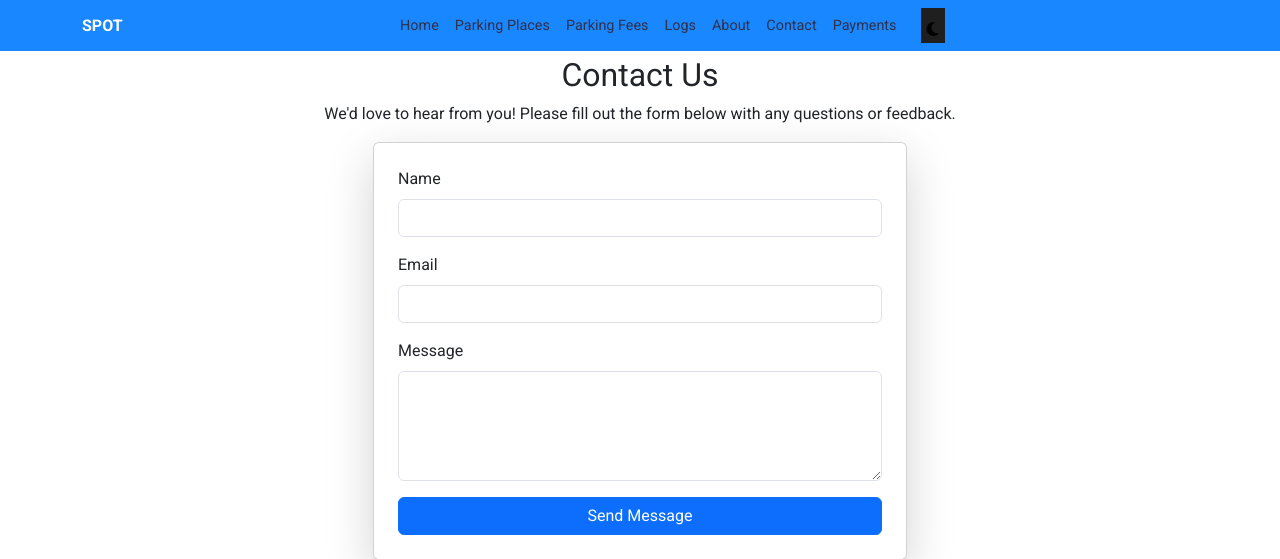
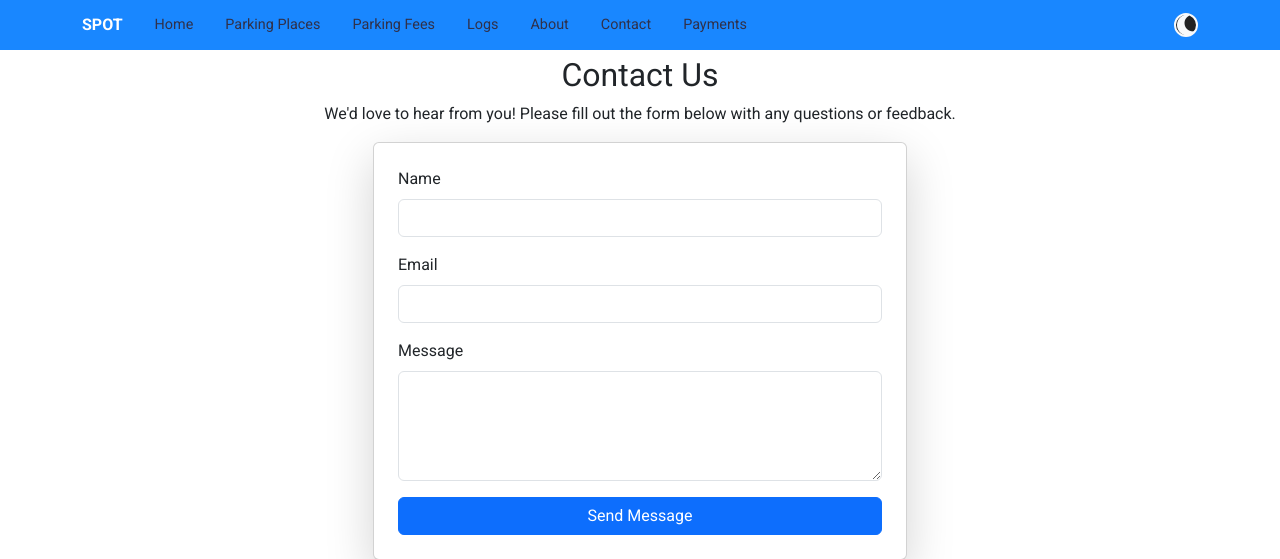
Before and after one commit to tharun977/spot-main, a Django app: page /contact/ in a window 1280 px wide. Shown: the top 559 px of the page. Run offline with Django 5.2, Linux system fonts and the light colour scheme; some libraries are stand-ins or nearby versions.

Commit message:
theme-toggle-fix

```diff
--- a/templates/base.html
+++ b/templates/base.html
@@ -15,8 +15,8 @@
         /* General Body Style */
         body {
             font-family: 'Roboto', sans-serif;
-            scroll-behavior: smooth; /* Enables smooth scrolling */
-            padding-top: 8px; /* Prevents navbar overlap */
+            scroll-behavior: smooth;
+            padding-top: 8px;
         }
 
         /* Navbar Styling */
@@ -27,11 +27,10 @@
             z-index: 1000;
             padding: 15px;
             backdrop-filter: blur(10px);
-            background: rgba(0, 123, 255, 0.2); /* Light transparency */
+            background: rgba(0, 123, 255, 0.2);
             transition: all 0.3s ease-in-out;
         }
 
-        /* Mini Navbar for Other Pages */
         .mini-navbar {
             padding: 8px;
             background: rgba(0, 123, 255, 0.9);
@@ -47,10 +46,6 @@
             padding: 5px 10px;
         }
 
-        .mini-navbar .theme-toggle {
-            font-size: 1rem;
-        }
-
         /* Navbar Scroll Effect */
         .navbar-hidden {
             transform: translateY(-100%);
@@ -59,10 +54,9 @@
 
         .navbar-scrolled {
             backdrop-filter: blur(15px);
-            background: rgba(0, 123, 255, 0.9); /* More opaque */
+            background: rgba(0, 123, 255, 0.9);
         }
 
-        /* Navbar Links */
         .navbar-nav .nav-link {
             color: #30314a;
             font-weight: 500;
@@ -74,17 +68,47 @@
             border-radius: 5px;
         }
 
-        /* Theme Toggle Button */
+        /* Theme Toggle Button - Fixed Shape */
         .theme-toggle {
-            border: #2e2e2e;
-            background: #1f1f1f;
-            color: rgb(3, 2, 2);
-            font-size: 1.2rem;
+    background: #222;  /* Dark background for light mode */
+    border: 2px solid #f8f9fa;  /* Light border */
+    color: #f8f9fa;  /* Light text */
+    font-size: 1.5rem;
     cursor: pointer;
-            transition: 0.3s;
-            padding-top: 10px;
+    transition: all 0.3s ease-in-out;
+    padding: 10px;
+    border-radius: 50%;
+    width: 20px;
+    height: 20px;
+    display: flex;
+    align-items: center;
+    justify-content: center;
 }
 
+
+        /* Hover effect */
+.theme-toggle:hover {
+    background: #333;
+}
+/* Dark mode styles */
+.dark-theme .theme-toggle {
+    background: #ffdd57;  /* Sun yellow */
+    border: 2px solid #ffdd57;
+    color: #222;
+}
+
+.dark-theme .theme-toggle:hover {
+    background: #ffcc00;
+}
+
+/* Smooth icon transition */
+.theme-toggle i {
+    transition: transform 0.3s ease-in-out;
+}
+
+.dark-theme .theme-toggle i {
+    transform: rotate(180deg);
+}
         /* Dark Mode */
         .dark-theme {
             background-color: #2e2e2e;
@@ -111,19 +135,34 @@
             background-color: #1f1f1f;
             color: #ffffff;
         }
+
+        /* Icon transition */
+        .theme-toggle i {
+            transition: transform 0.3s ease-in-out, opacity 0.3s ease-in-out;
+        }
+
+        .dark-theme .theme-toggle i {
+            transform: rotate(180deg);
+            color: #ffdd57;
+        }
     </style>
 </head>
 <body>
 
     <!-- Navbar -->
+    <!-- Navbar -->
 <nav class="navbar navbar-expand-lg navbar-dark fixed-top" id="mainNavbar">
     <div class="container">
-            <a class="navbar-brand fw-bold" href="{% url 'home' %}">SPOT</a>
+        <a class="navbar-brand fw-bold me-4" href="{% url 'home' %}">SPOT</a>
+
+        <!-- Navbar Toggle Button (For Mobile) -->
         <button class="navbar-toggler" type="button" data-bs-toggle="collapse" data-bs-target="#navbarNav">
             <span class="navbar-toggler-icon"></span>
         </button>
-            <div class="collapse navbar-collapse justify-content-center" id="navbarNav">
-                <ul class="navbar-nav">
+
+        <div class="collapse navbar-collapse justify-content-between" id="navbarNav">
+            <!-- Left-Aligned Navbar Links -->
+            <ul class="navbar-nav gap-3">  <!-- Added gap for spacing -->
                 <li class="nav-item"><a class="nav-link" href="{% url 'home' %}">Home</a></li>
                 <li class="nav-item"><a class="nav-link" href="{% url 'manage_parking_places' %}">Parking Places</a></li>
                 <li class="nav-item"><a class="nav-link" href="{% url 'manage_parking_fees' %}">Parking Fees</a></li>
@@ -132,8 +171,9 @@
                 <li class="nav-item"><a class="nav-link" href="{% url 'contact' %}">Contact</a></li>
                 <li class="nav-item"><a class="nav-link" href="{% url 'payments' %}">Payments</a></li>
             </ul>
-                <!-- Theme Toggle Button -->
-                <button id="theme-toggle" class="theme-toggle ms-3">
+
+            <!-- Theme Toggle Button (Right-Aligned) -->
+            <button id="theme-toggle" class="theme-toggle ms-4">
                 <i class="fas fa-moon"></i>
             </button>
         </div>
@@ -163,9 +203,9 @@
         // Navbar scroll collapse effect
         window.addEventListener("scroll", () => {
             if (window.scrollY > lastScrollY && window.scrollY > 100) {
-                navbar.classList.add("navbar-hidden"); // Hide navbar when scrolling down
+                navbar.classList.add("navbar-hidden");
             } else {
-                navbar.classList.remove("navbar-hidden"); // Show navbar when scrolling up
+                navbar.classList.remove("navbar-hidden");
             }
 
             if (window.scrollY > 50) {
```
Lines whose indentation alone changed are shown as unchanged.
